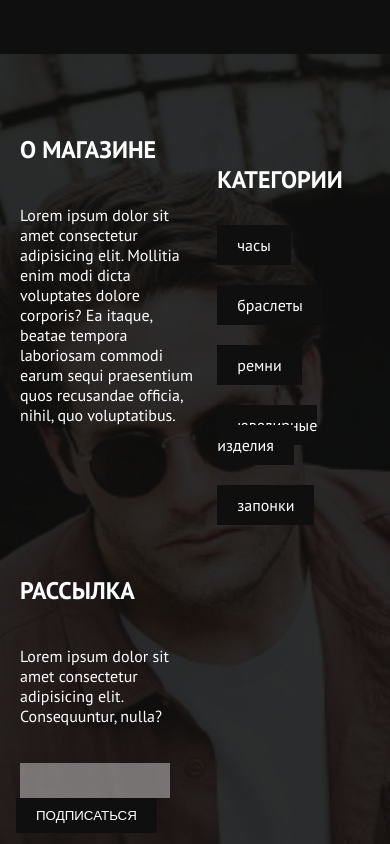
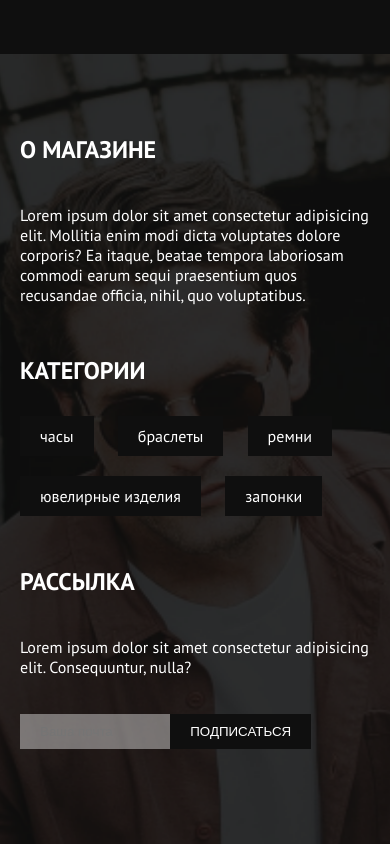
Before and after one commit to Nikolay1912/Nikolay1912, a plain HTML site: page index.html in a window 390 px wide. Shown: the part 8500-9344 px from the top of the page. Drawn offline with nearby package versions, Linux system fonts and the light colour scheme.

Commit message:
fix footer

```diff
--- a/media.css
+++ b/media.css
@@ -160,7 +160,8 @@
 	}
 
 	.footer .wrap-footer {
-		flex-direction: column;
+		display: grid;
+		grid-template-columns: auto;
 	}
 
 	.wrap-footer .about-shop,
```
